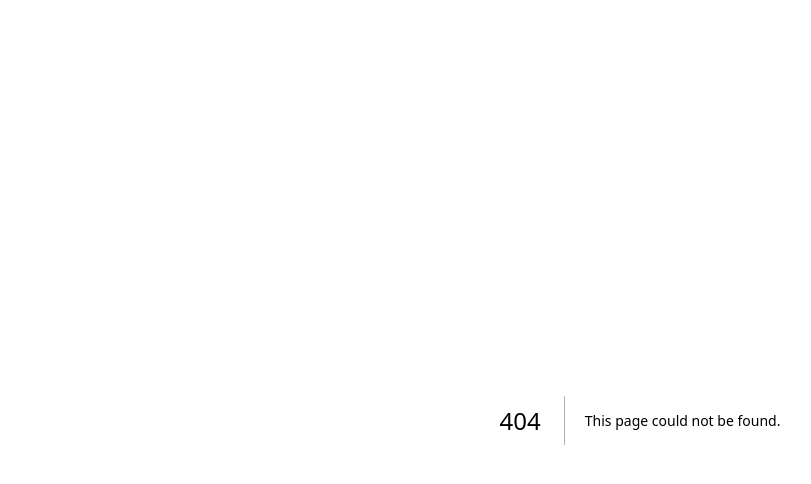
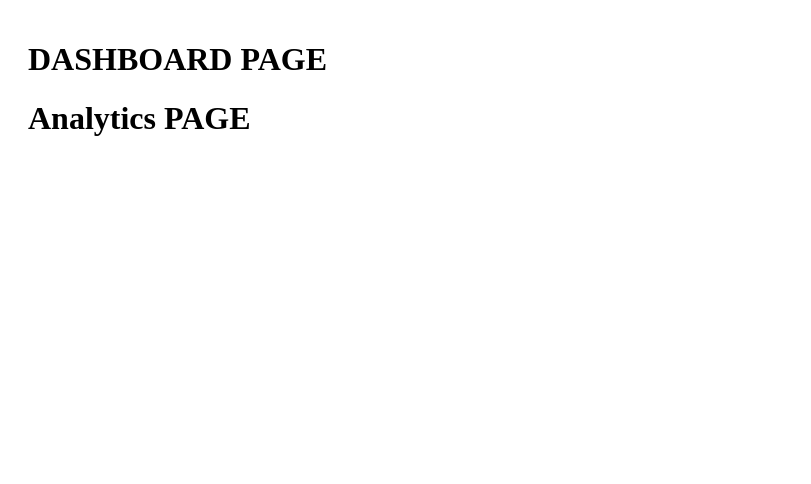
Before and after one commit to ferlobo1985/UDMY-NEXT15-Routing, a Next.js app: page /dashboard in a window 1280 px wide. Before the commit this address had no page. Shown: the top 484 px of the page, without its empty margins (0-811 px from the left). Built offline with nearby package versions, Linux system fonts and the light colour scheme.

Commit message:
12-Parallel Routes
12-Parallel Routes

```diff
--- /dev/null
+++ b/src/app/dashboard/@analytics/page.js
@@ -0,0 +1,7 @@
+export default function AnalyticsPage(){
+    return(
+        <>
+            <h1>Analytics PAGE</h1>
+        </>
+    )
+}
--- /dev/null
+++ b/src/app/dashboard/@posts/page.js
@@ -0,0 +1,7 @@
+export default function PostsPage(){
+    return(
+        <>
+            <h1>POSTS PAGE</h1>
+        </>
+    )
+}
--- /dev/null
+++ b/src/app/dashboard/layout.js
@@ -0,0 +1,10 @@
+export default function DashboardLayout(props){
+    const conditional = true;
+
+    return(
+        <>
+            {props.children}
+            {conditional ? props.analytics: props.posts}
+        </>
+    )
+}
--- /dev/null
+++ b/src/app/dashboard/page.js
@@ -0,0 +1,7 @@
+export default function DashboardPage(){
+    return(
+        <>
+            <h1>DASHBOARD PAGE</h1>
+        </>
+    )
+}
```
